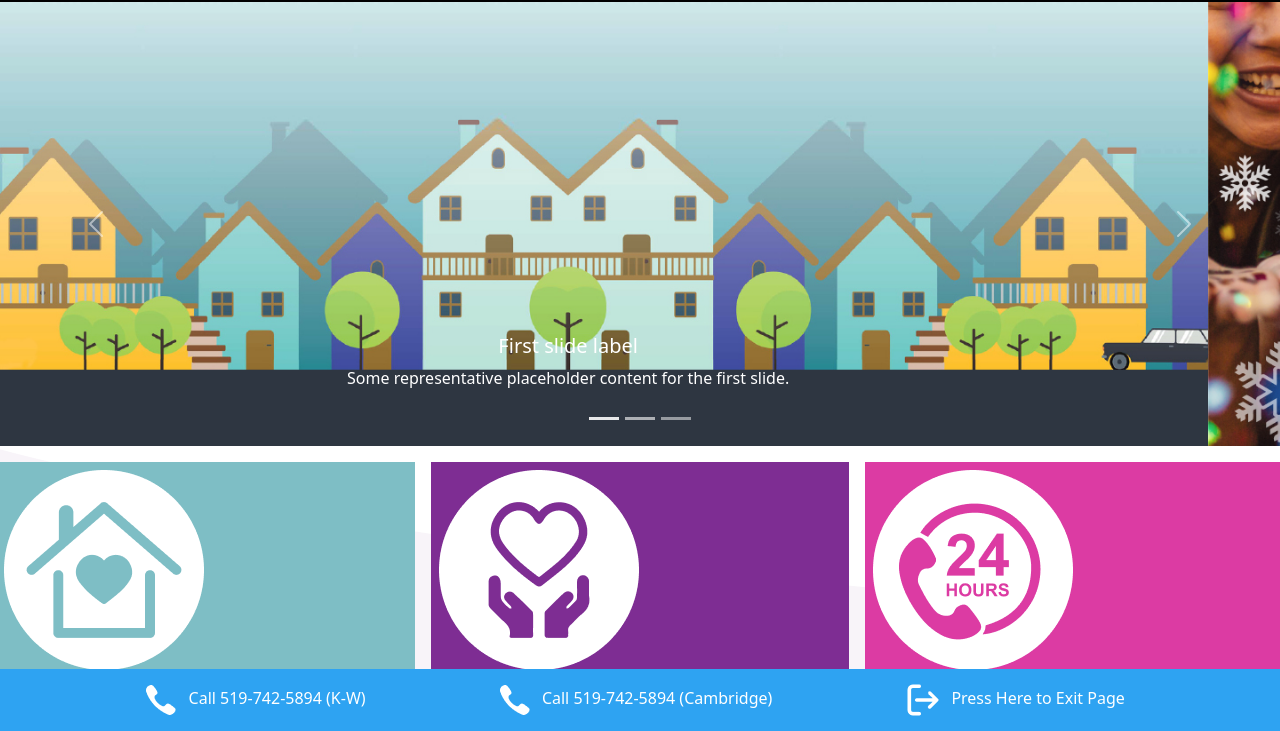
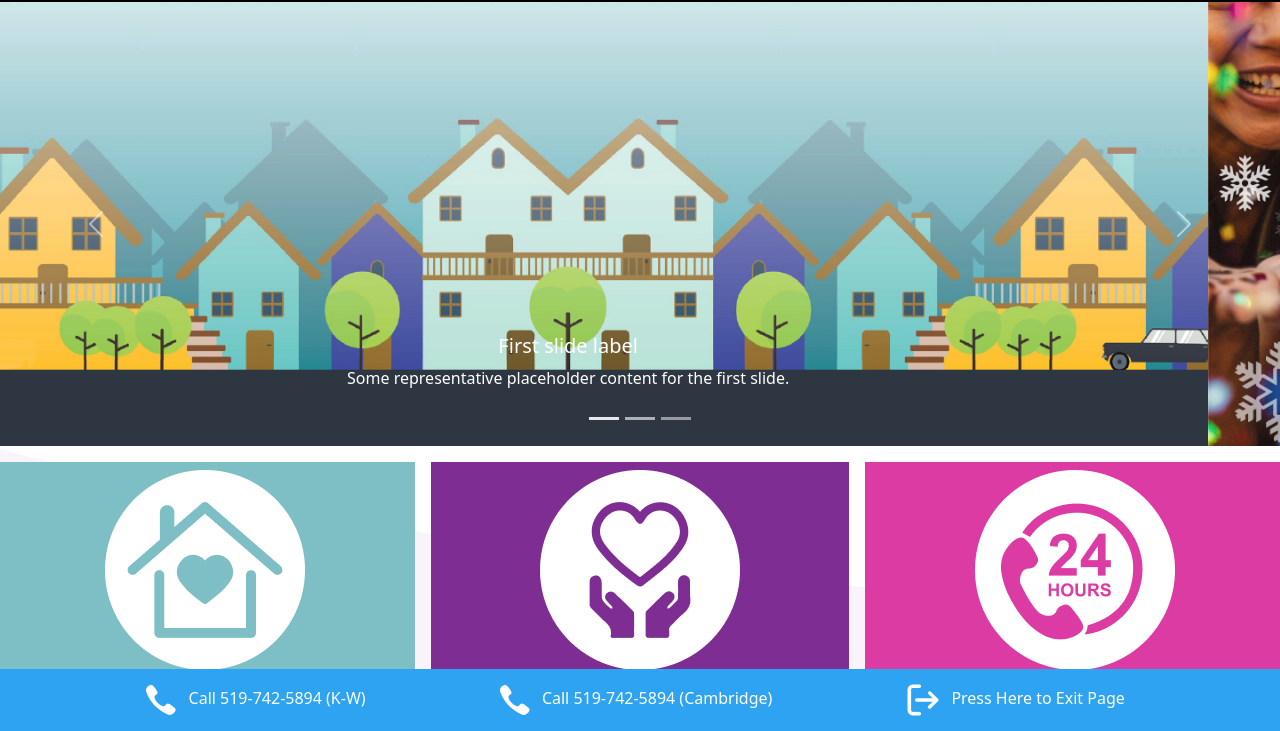
Before and after one commit to Diaxiag/Project-3-WCS, a plain HTML site: page index.html in a window 1280 px wide. Shown: the part 69-800 px from the top of the page. Drawn offline with nearby package versions, Linux system fonts and the light colour scheme.

Commit message:
centered support icons

```diff
--- a/index.html
+++ b/index.html
@@ -96,13 +96,13 @@
 
 
 <div class="row align-items-center cards-background">
-  <div class="col p-2 mx-2 my-3 emergencyShelters">
+  <div class="col p-2 mx-2 my-3 emergencyShelters text-center">
     <img src="images/emergency-shelter-home.png" class="cardBackgroundIcons">
   </div>
-  <div class="col p-2 mx-2 my-3 outReach">
+  <div class="col p-2 mx-2 my-3 outReach text-center">
     <img src="images/out-reach-icon.png" class="cardBackgroundIcons">
   </div>
-  <div class="col p-2 mx-2 my-3 supportLines">
+  <div class="col p-2 mx-2 my-3 supportLines text-center">
     <img src="images/support-lines-icon.png" class="cardBackgroundIcons">
   </div>
 </div>
```
